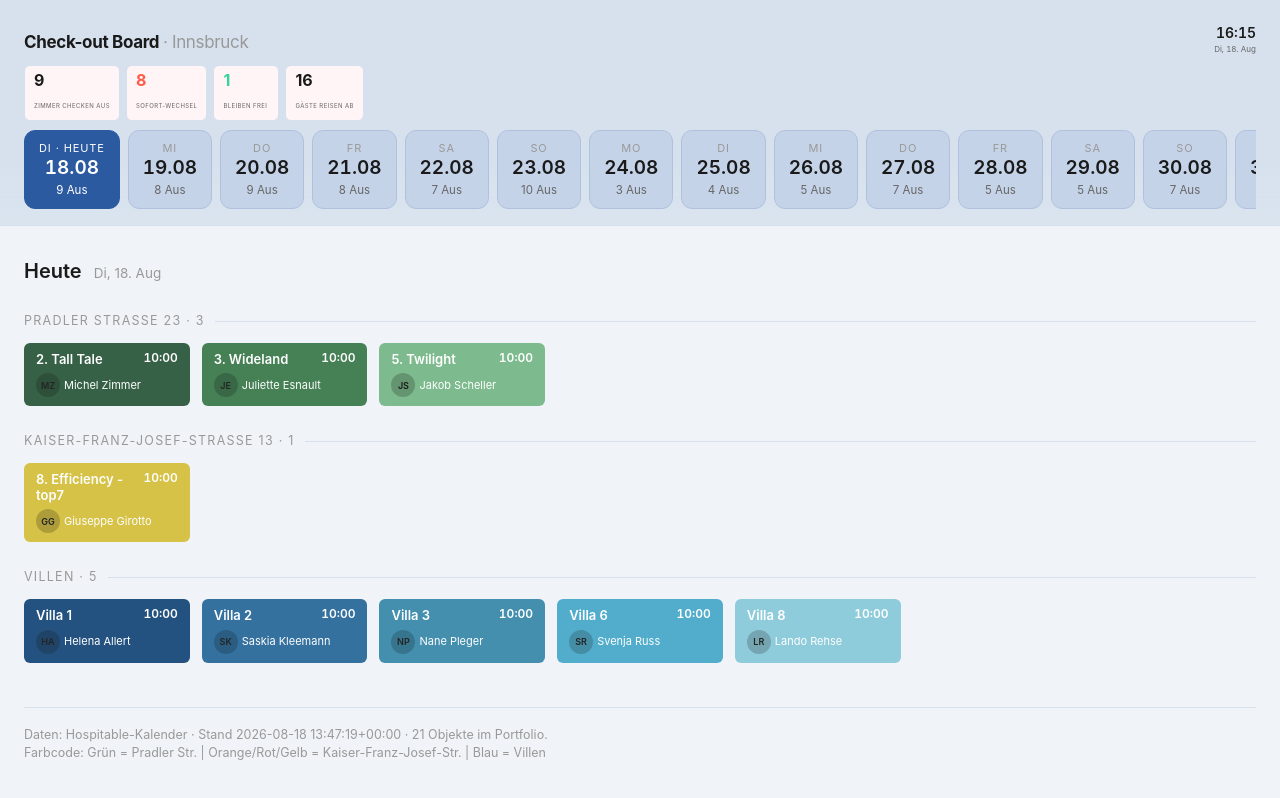
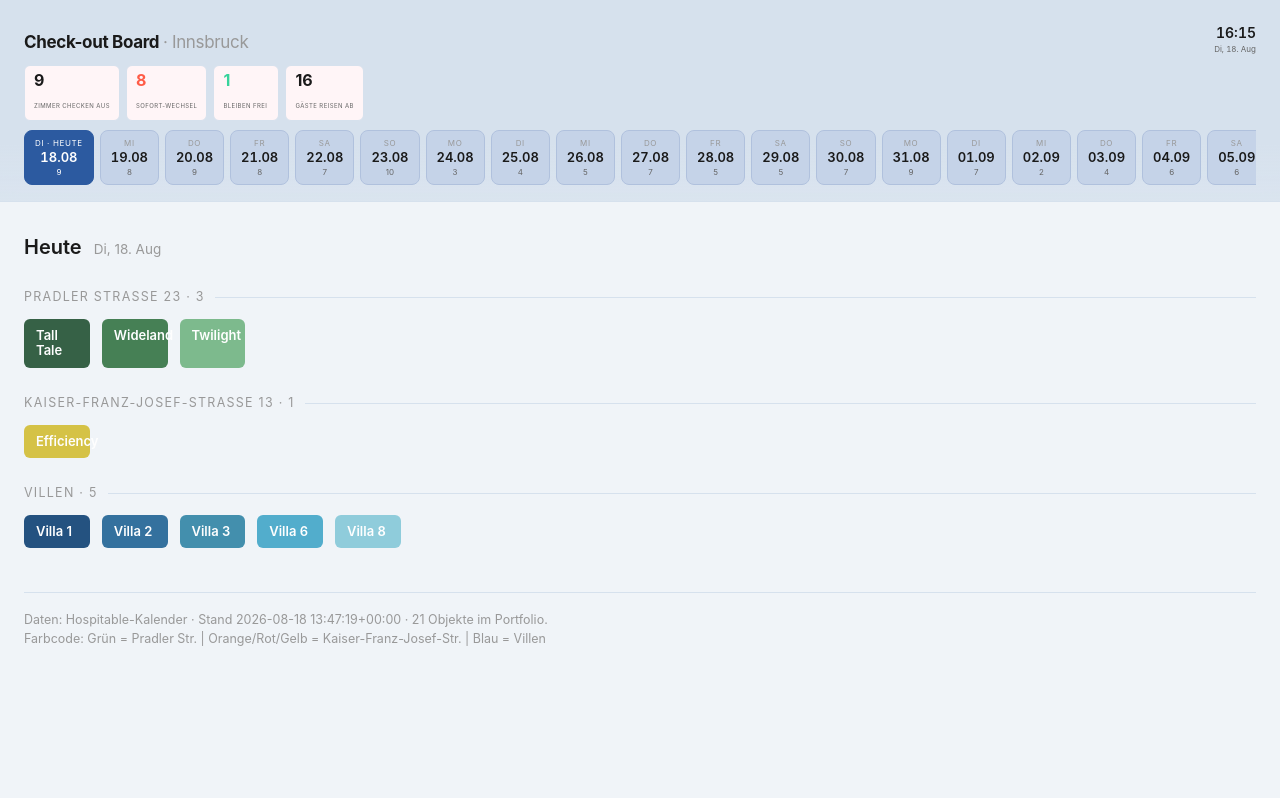
Before and after one commit to danielhuberinnsbruck-star/subitor, a plain HTML site: page index.html in a window 1280 px wide. Drawn offline with Linux system fonts and the light colour scheme.

Commit message:
Optimize UI: remove guest names and times, clean room names, compact day tabs
- Remove guest names and checkout times from cards for cleaner display
- Strip leading numbers and "top7/top9" suffixes from room names
- Reduce day tab size by ~30% (56px width, smaller fonts, compact padding)
- Remove "Aus" text from checkout counts
- Grid column width reduced from 144px to 64px for denser layout

Co-Authored-By: Claude Haiku 4.5 <noreply@anthropic.com>

```diff
--- a/index.html
+++ b/index.html
@@ -29,14 +29,14 @@
   .kpi b{display:block;font-size:16px;line-height:1.1;font-weight:650}
   .kpi span{font-size:6px;color:var(--ink-2);text-transform:uppercase;letter-spacing:.07em}
   .kpi.hot b{color:var(--hot)}.kpi.calm b{color:var(--calm)}
-  .days{display:flex;gap:8px;overflow-x:auto;padding:0 0 16px}
+  .days{display:flex;gap:6px;overflow-x:auto;padding:0 0 16px}
   .day{flex:0 0 auto;background:#c5d3e8;border:1px solid #b0c1dd;color:var(--ink);
-       border-radius:11px;padding:9px 14px;cursor:pointer;text-align:center;transition:.14s;
-       min-width:80px;font:inherit}
+       border-radius:8px;padding:6px 10px;cursor:pointer;text-align:center;transition:.14s;
+       min-width:56px;font:inherit}
   .day:hover{border-color:#9ab0d0;background:#d4dfe9}
-  .day .dw{font-size:11px;color:var(--ink-3);text-transform:uppercase;letter-spacing:.08em}
-  .day .dd{font-size:19px;font-weight:600;line-height:1.25;font-variant-numeric:tabular-nums}
-  .day .dc{font-size:11.5px;color:var(--ink-2);margin-top:2px}
+  .day .dw{font-size:8px;color:var(--ink-3);text-transform:uppercase;letter-spacing:.08em}
+  .day .dd{font-size:13px;font-weight:600;line-height:1.25;font-variant-numeric:tabular-nums}
+  .day .dc{font-size:8px;color:var(--ink-2);margin-top:1px}
   .day[aria-selected="true"]{background:#2c5aa0;border-color:#2c5aa0;color:#ffffff}
   .day[aria-selected="true"] .dw,.day[aria-selected="true"] .dc{color:#ffffff}
   h2{margin:30px 0 4px;font-size:20px;font-weight:620;display:flex;align-items:baseline;gap:12px}
@@ -45,7 +45,7 @@
   .grp-h{display:flex;align-items:center;gap:10px;margin:0 0 12px;
           font-size:12.5px;letter-spacing:.1em;text-transform:uppercase;color:var(--ink-3)}
   .grp-h:after{content:"";flex:1;height:1px;background:var(--line)}
-  .grid{display:grid;gap:12px;grid-template-columns:repeat(auto-fill,minmax(144px,1fr))}
+  .grid{display:grid;gap:12px;grid-template-columns:repeat(auto-fill,minmax(64px,1fr))}
   .card{background:var(--panel);border:none;border-radius:6px;padding:9px 12px;display:flex;flex-direction:column;gap:6px;font-size:13px}
   .card.turn{opacity:.95}
   .c-top{display:flex;justify-content:space-between;align-items:flex-start;gap:6px}
@@ -108,6 +108,7 @@ function esc(s){ return String(s == null ? '' : s).replace(/[&<>"]/g, function(c
   return {'&':'&amp;','<':'&lt;','>':'&gt;','"':'&quot;'}[c]; }); }
 function nights(n){ return n + (n === 1 ? ' Nacht' : ' Nächte'); }
 function guests(n){ return n ? n + (n === 1 ? ' Gast' : ' Gäste') : '? Gäste'; }
+function cleanRoomName(name){ return (name || '').replace(/^\d+\.\s*/, '').replace(/\s*-\s*(top\d+|top\s*\d+)$/i, ''); }
 var selected = DATA.today;
 function renderDays(){
   var host = document.getElementById('days');
@@ -120,7 +121,7 @@ function renderDays(){
     el.setAttribute('aria-selected', iso === selected);
     el.innerHTML = '<div class="dw">' + WD[x.getDay()] + (iso === DATA.today ? ' &middot; heute' : '') + '</div>' +
                    '<div class="dd">' + pad(x.getDate()) + '.' + pad(x.getMonth()+1) + '</div>' +
-                   '<div class="dc">' + n + ' Aus</div>';
+                   '<div class="dc">' + n + '</div>';
     el.onclick = function(){ selected = iso; renderDays(); renderBoard(); };
     host.appendChild(el);
   });
@@ -169,14 +170,8 @@ function renderBoard(){
         }
         card.innerHTML =
           '<div class="c-top">' +
-            '<div><div class="room">' + esc(e.room) + '</div>' +
+            '<div><div class="room">' + esc(cleanRoomName(e.room)) + '</div>' +
             '<div class="sub">' + esc(e.public_name) + '</div></div>' +
-            '<div class="out"><b>' + esc(e.time || '—') + '</b><span>Check-out</span></div>' +
-          '</div>' +
-          '<div class="guest">' +
-            '<div class="av">' + esc(initials(e.guest)) + '</div>' +
-            '<div>' + esc(e.guest) + '<small> · ' + guests(e.guests) + ' · ' +
-            nights(e.nights) + ' · ' + esc(e.platform) + '</small></div>' +
           '</div>' + badge;
         grid.appendChild(card);
       });
```
